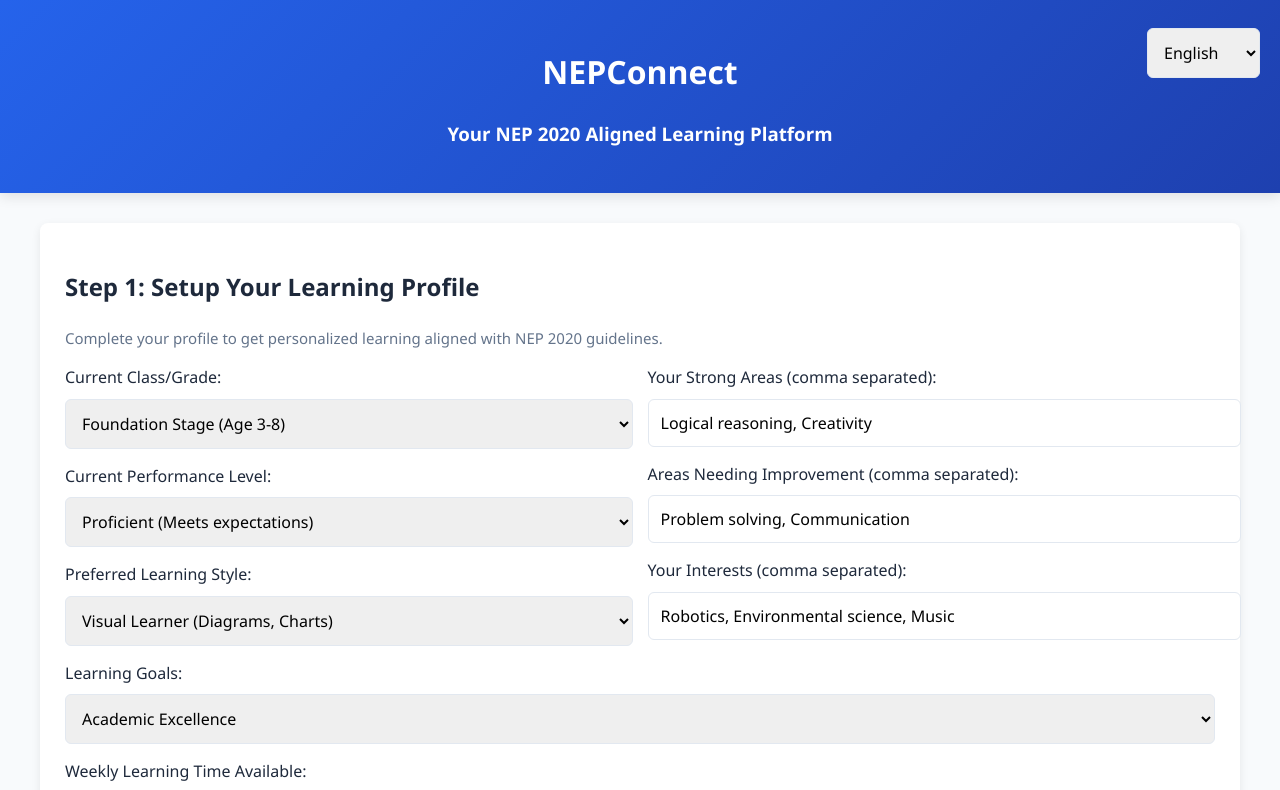
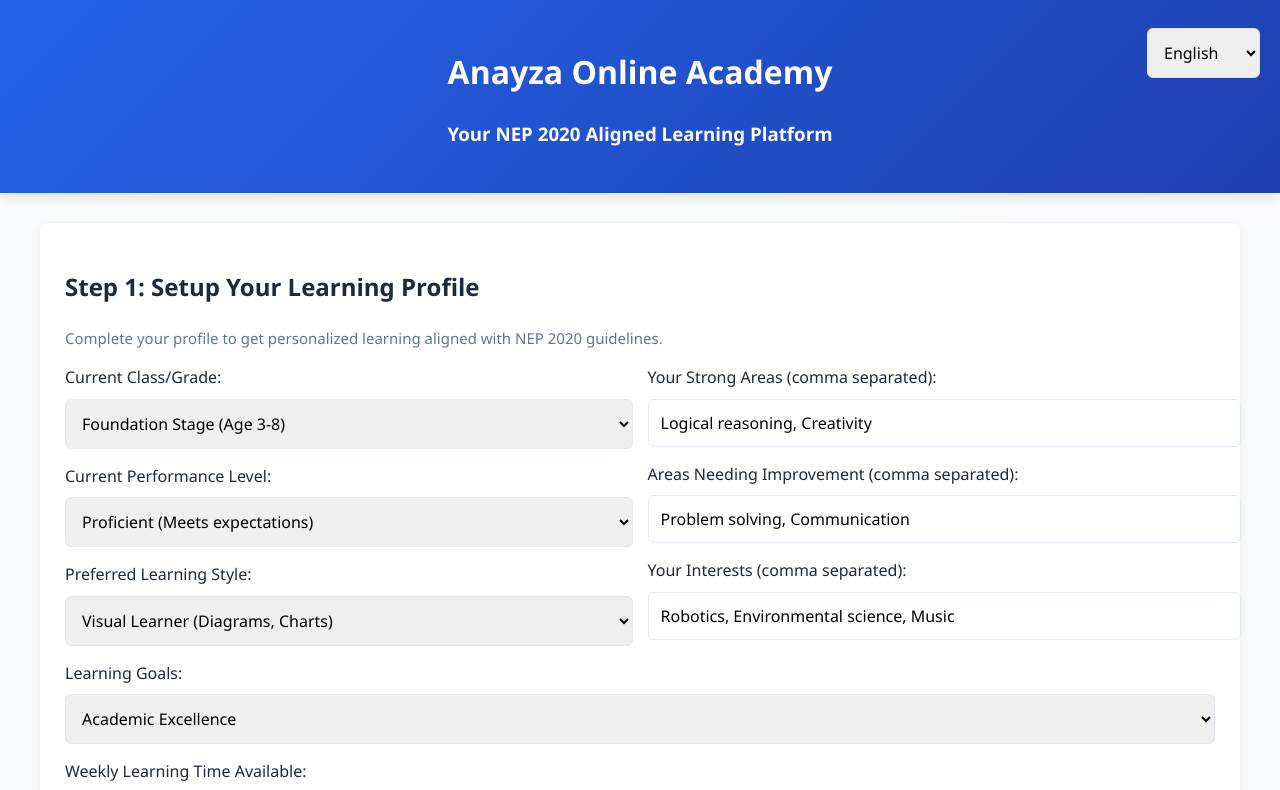
Before and after one commit to AirMPvtLtd/NEP.github.io-, a plain HTML site: page index.html in a window 1280 px wide. Shown: the top 790 px of the page. Drawn offline with Linux system fonts and the light colour scheme.

Commit message:
Update index.html

```diff
--- a/index.html
+++ b/index.html
@@ -3,7 +3,7 @@
 <head>
     <meta charset="UTF-8">
     <meta name="viewport" content="width=device-width, initial-scale=1.0">
-    <title>NEPConnect - NEP 2020 Aligned Learning Platform</title>
+    <title>Anayza Online Academy</title>
     <style>
         :root {
             --primary-color: #2563eb;
@@ -476,8 +476,8 @@
     </div>
 
     <div class="header">
-        <h1 id="appTitle">NEPConnect</h1>
-        <h3 id="appSubtitle">Your NEP 2020 Aligned Learning Platform</h3>
+        <h1 id="appTitle">Anayza Online Academy</h1>
+        <h3 id="appSubtitle">Your NEP 2020 Aligned Learning Platfor</h3>
     </div>
 
     <div class="container">
@@ -692,7 +692,7 @@
         // Language translations (fallback)
         const translations = {
             en: {
-                appTitle: "NEPConnect",
+                appTitle: "Anayza Online Academy",
                 appSubtitle: "Your NEP 2020 Aligned Learning Platform",
                 step1Title: "Step 1: Setup Your Learning Profile",
                 step1Instructions: "Complete your profile to get personalized learning aligned with NEP 2020 guidelines.",
```
